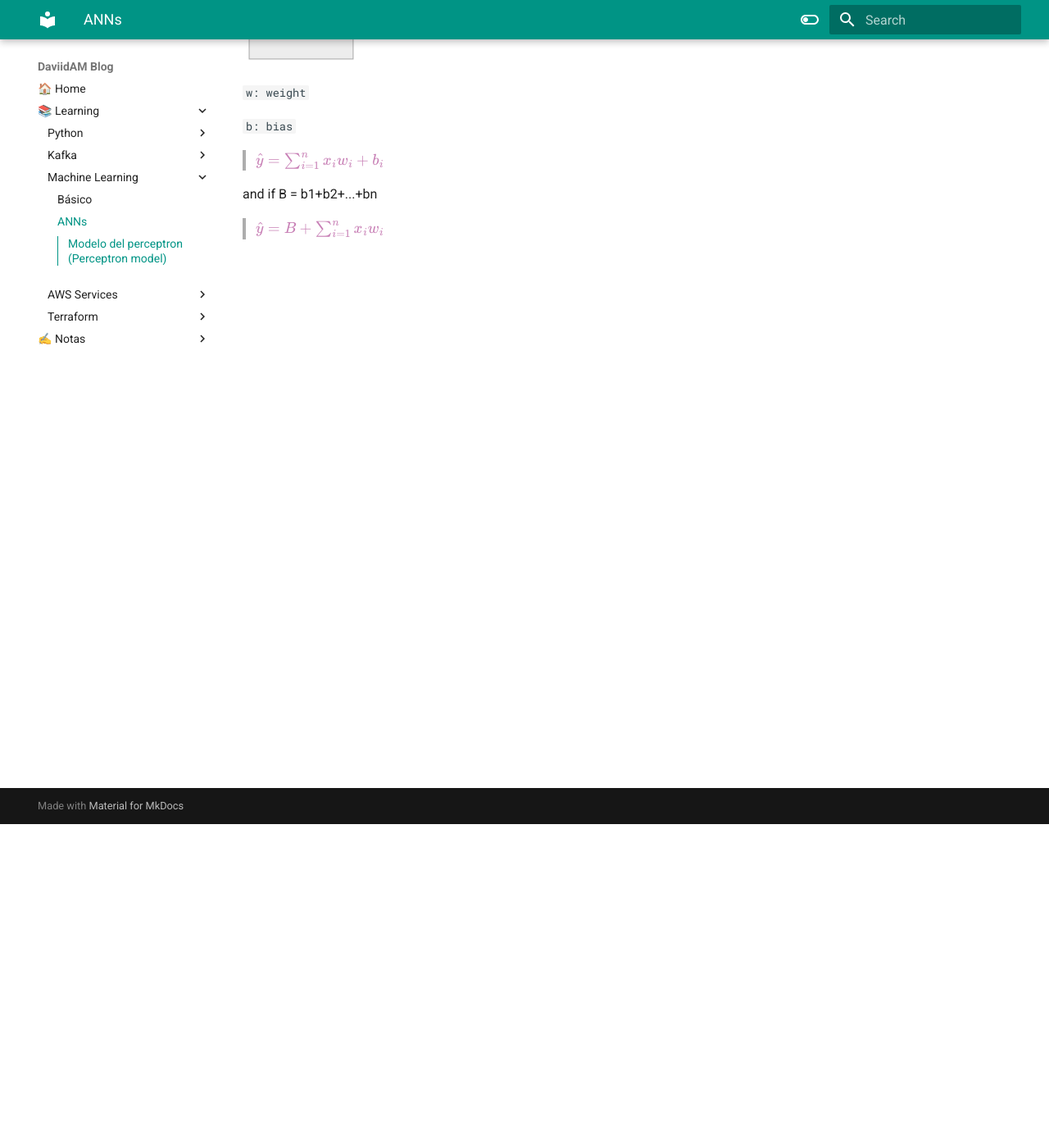
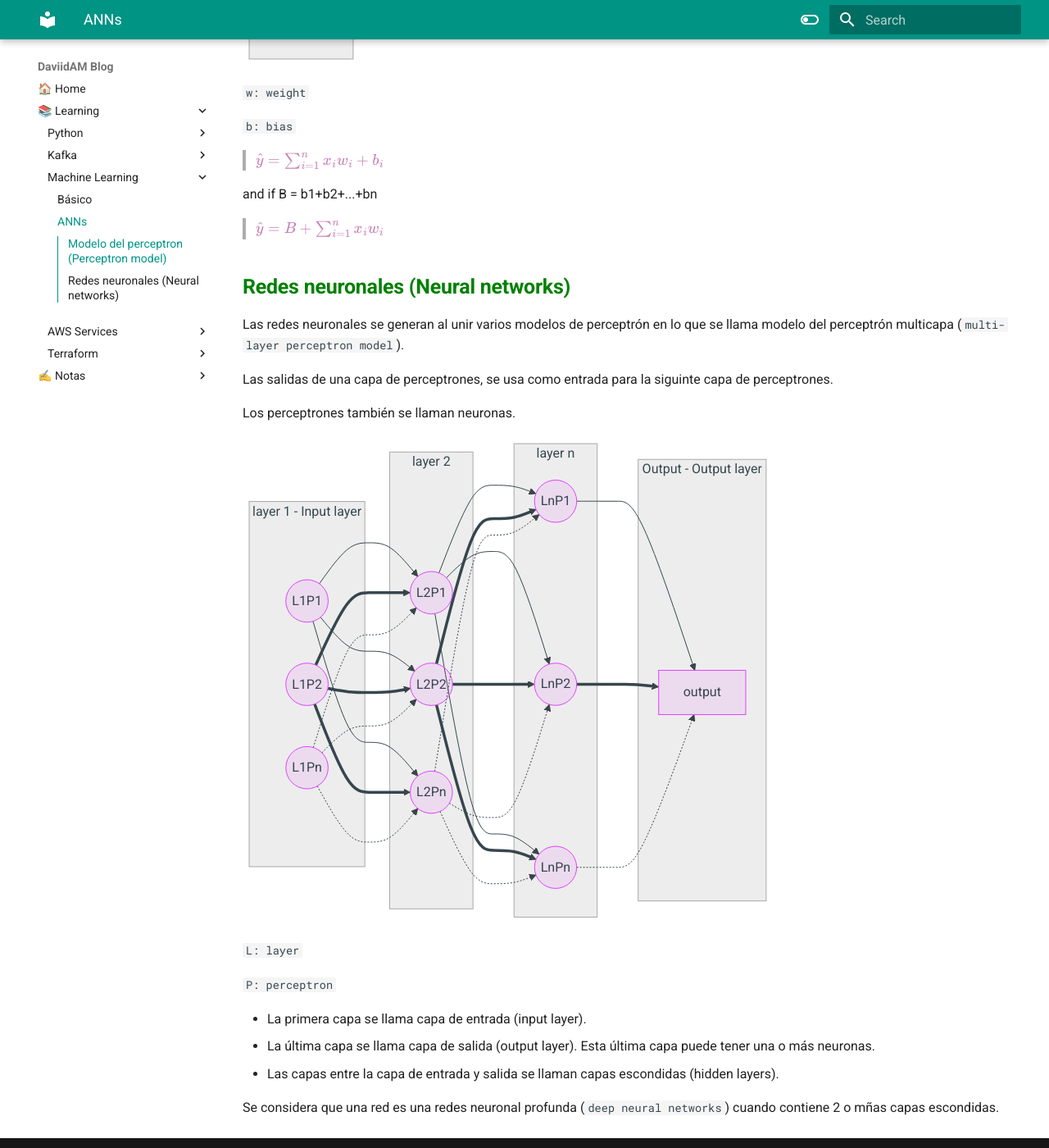
Before and after one commit to DaviidAM/Blog, an MkDocs documentation site: the page built from docs/Machine Learning/02-ANNs.md, in a window 1280 px wide and 1400 px high, scrolled down 395 px. Shown: the whole window at 82% size. Built offline with MkDocs 1.6.1 and Material for MkDocs 9.7.7, drawn with Linux system fonts in a browser that asks for light colours.

Commit message:
ANNs - neural network basic

````diff
--- a/docs/Machine Learning/02-ANNs.md
+++ b/docs/Machine Learning/02-ANNs.md
@@ -29,3 +29,75 @@ fx --> y
 and if B = b1+b2+...+bn
 
 >$\hat{y} = B + \sum_{i=1}^{n} x_iw_i$
+
+## Redes neuronales (Neural networks)
+
+Las redes neuronales se generan al unir varios modelos de perceptrón en lo que se llama modelo del perceptrón multicapa (`multi-layer perceptron model`).
+
+Las salidas de una capa de perceptrones, se usa como entrada para la siguinte capa de perceptrones.
+
+Los perceptrones también se llaman neuronas.
+
+```mermaid
+flowchart LR
+subgraph layer 1 - Input layer
+l1p1((L1P1))
+l1p2((L1P2))
+l1pn((L1Pn))
+end
+
+subgraph layer 2
+l2p1((L2P1))
+l2p2((L2P2))
+l2pn((L2Pn))
+end
+
+subgraph layer n
+lnp1((LnP1))
+lnp2((LnP2))
+lnpn((LnPn))
+end
+
+subgraph Output - Output layer
+o[output]
+end
+
+l1p1 --> l2p1
+l1p1 --> l2p2
+l1p1 --> l2pn
+
+l1p2 ==> l2p1
+l1p2 ==> l2p2
+l1p2 ==> l2pn
+
+l1pn -.-> l2p1
+l1pn -.-> l2p2
+l1pn -.-> l2pn
+
+l2p1 --> lnp1
+l2p1 --> lnp2
+l2p1 --> lnpn
+
+l2p2 ==> lnp1
+l2p2 ==> lnp2
+l2p2 ==> lnpn
+
+l2pn -.-> lnp1
+l2pn -.-> lnp2
+l2pn -.-> lnpn
+
+lnp1 --> o
+lnp2 ==> o
+lnpn -.-> o
+
+```
+
+`L: layer`
+
+`P: perceptron`
+
+* La primera capa se llama capa de entrada (input layer).
+* La última capa se llama capa de salida (output layer). Esta última capa puede tener una o más neuronas.
+* Las capas entre la capa de entrada y salida se llaman capas escondidas (hidden layers).
+
+Se considera que una red es una redes neuronal profunda (`deep neural networks`) cuando contiene 2 o mñas capas escondidas.
````
